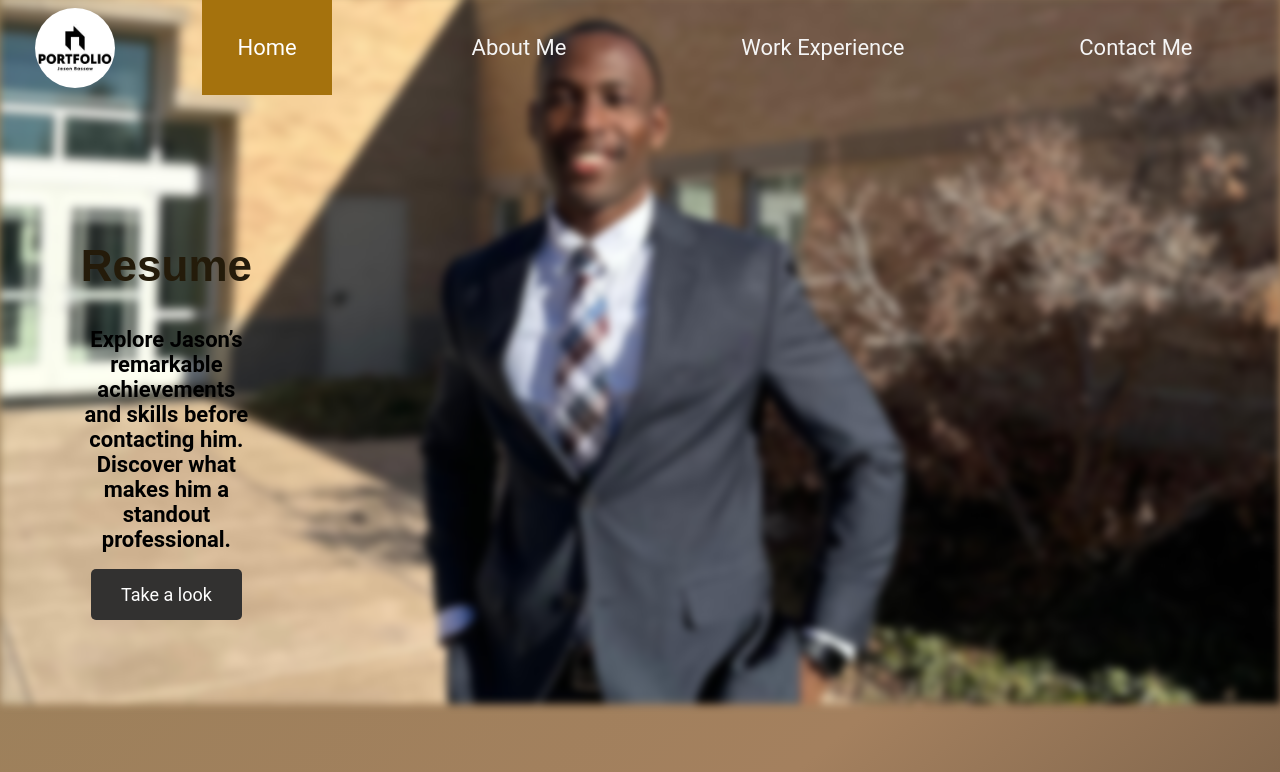
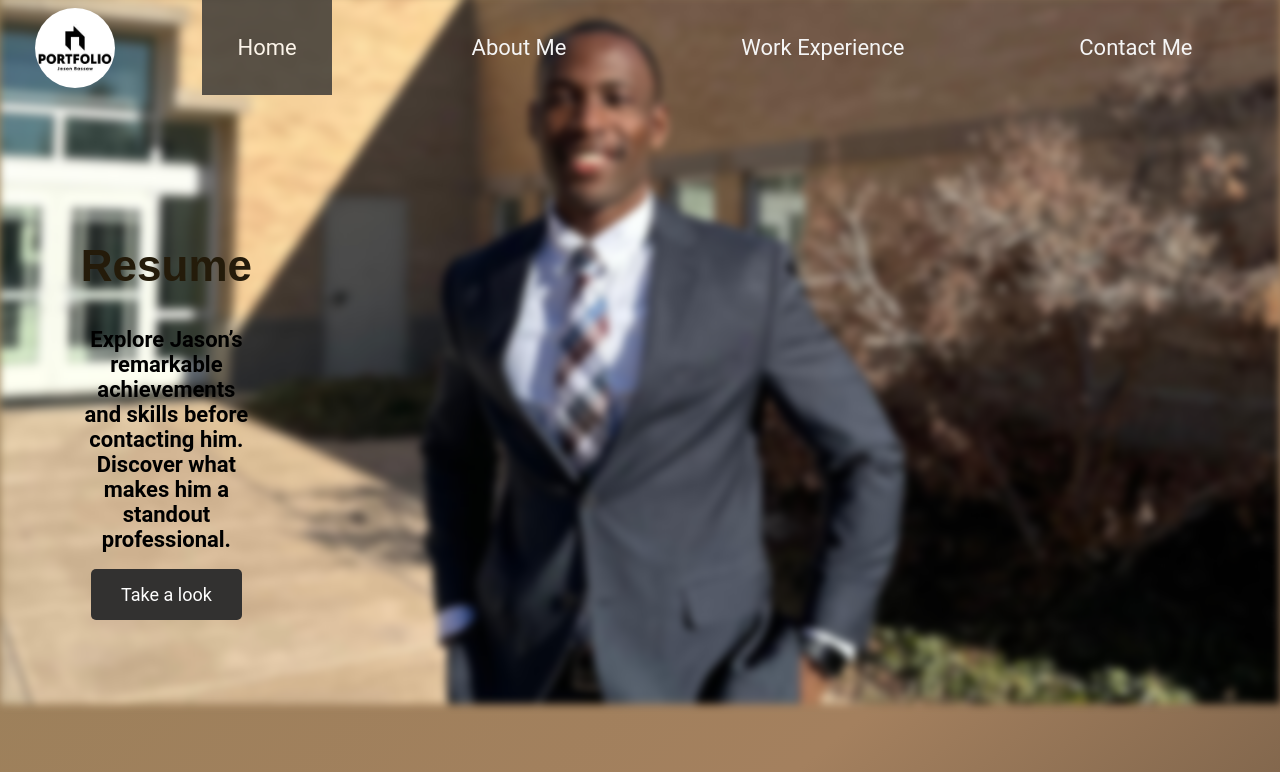
Before and after one commit to jasonbassaw/Portfolio, a plain HTML site: page index.html in a window 1280 px wide. In both pictures the pointer is over the link "Home". Shown: the top 772 px of the page. Drawn offline with Linux system fonts and the light colour scheme.

Commit message:
css update

```diff
--- a/styles.css
+++ b/styles.css
@@ -25,8 +25,9 @@ nav a {
     padding: 35px;
 }
 nav a:hover {
-    background-color: #a5720d;
+    background-color: rgb(50, 49, 48);
     color: white;
+    opacity: 0.8;
 }
 .logo {
     width: 80px;
```
